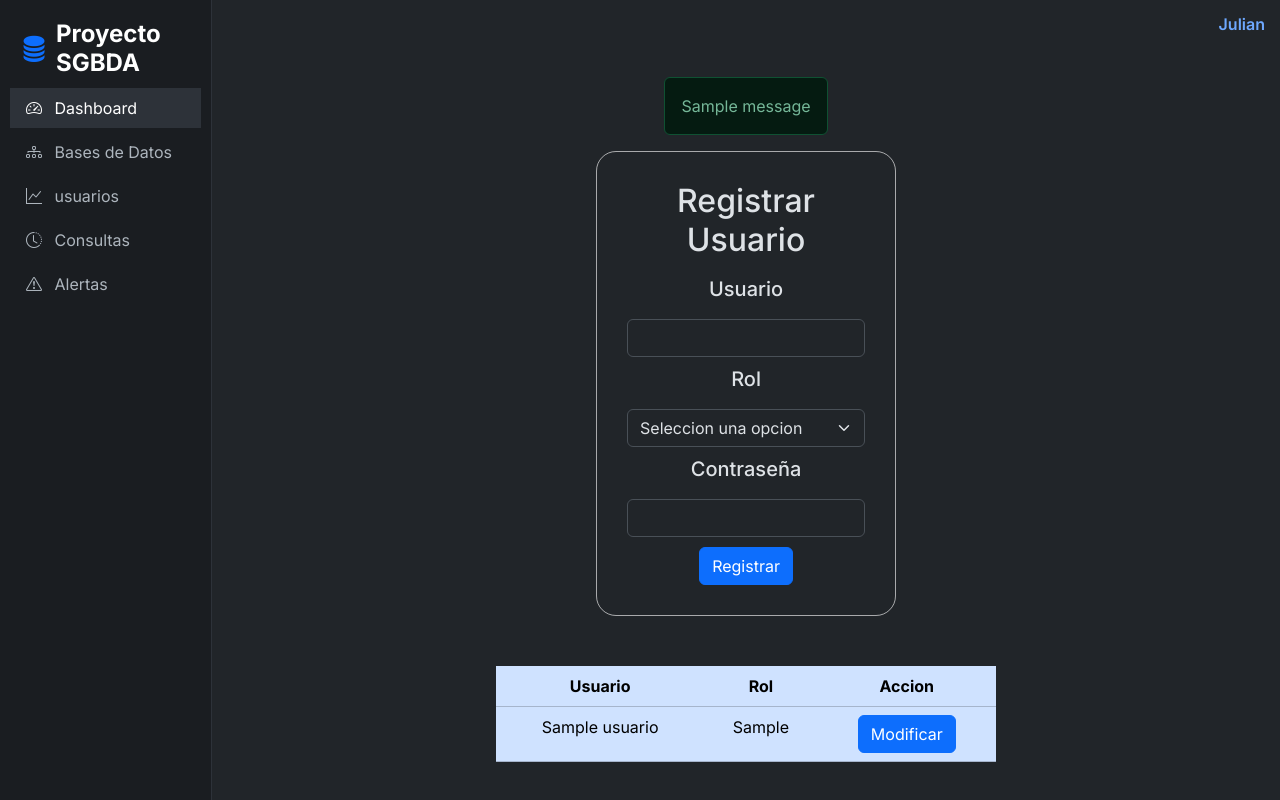
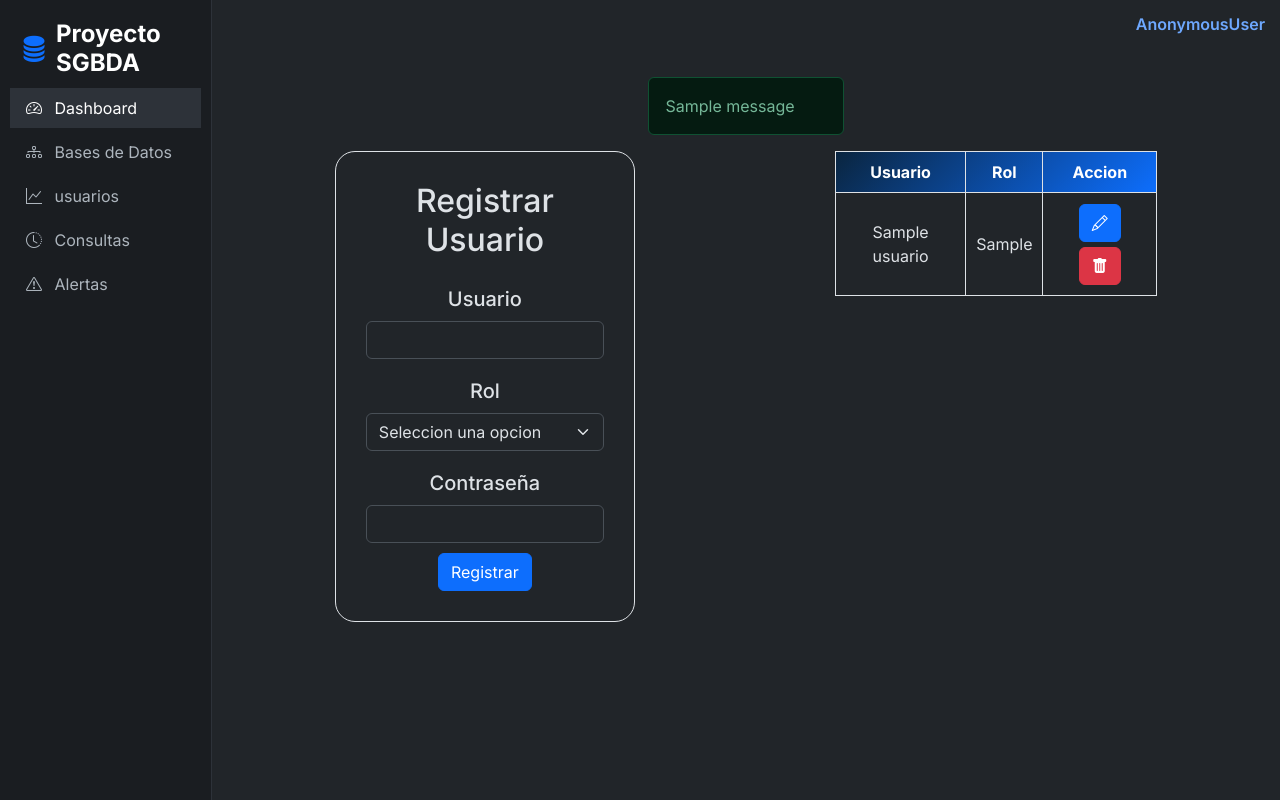
Before and after one commit to JulianCarvajal07/Proyecto-SGBDA, a Django app: page /listar_usuarios/ in a window 1280 px wide. Run offline with Django 5.2, Linux system fonts and the light colour scheme; tables that the repository leaves empty hold one stand-in row (values such as "Sample post"); one stand-in notice (Sample message) is shown.

Commit message:
implementacion de vista para eliminar usuarios de la base de datos, ajuste en el frontend para el archivo usuarios.html

```diff
--- /dev/null
+++ b/sgbda/static/css/tabla-personalizada.css
@@ -0,0 +1,30 @@
+
+
+.tabla-personalizada{
+    width: 100%;
+    margin: 0;
+    /* Ancho mínimo para forzar scroll si es necesario */
+}
+
+.tabla-personalizada tr {
+    width: auto;
+    height: auto;
+}
+
+.tabla-personalizada th,
+.tabla-personalizada td {
+    padding: 8px 10px;
+    border: 1px solid #dee2e6;
+    text-align: center;
+    justify-content: center;
+}
+
+.tabla-personalizada thead{
+    background: linear-gradient(135deg, #0a253f 0%, #0d6efd 100%);
+    color: white;
+}
+
+.tabla-personalizada tbody{
+    width: auto;
+    height: auto;
+}
--- a/sgbda/static/css/usuarios.css
+++ b/sgbda/static/css/usuarios.css
@@ -1,10 +1,10 @@
 
 .contenedor-usuarios{
     display: flex;
-    flex-direction: column;
     width: 80%;
     justify-content: center;
-    align-items: center;
+    align-items: top;
+    gap: 200px;
 }
 
 .registro-usuarios{
@@ -17,12 +17,12 @@
     gap: 10px;
     padding: 30px;
     margin: 0 0 50px 0;
-    border: 1px solid #f7f7f7a2;
+    border: 1px solid #dee2e6;
     border-radius: 20px;
 }
 
 .tabla-usuarios{
-    width: 500px;
+    width: auto;
     justify-content: center;
     align-items: center;
     text-align: center;
--- a/sgbda/templates/base.html
+++ b/sgbda/templates/base.html
@@ -11,6 +11,7 @@
     <link href="https://cdn.jsdelivr.net/npm/bootstrap-icons@1.11.3/font/bootstrap-icons.css" rel="stylesheet">
     <link href="https://fonts.googleapis.com/css2?family=Inter:wght@400;500;600;700&display=swap" rel="stylesheet">
     <link rel="stylesheet" href="{% static 'css/base.css' %}">
+    <link rel="stylesheet" href="{% static 'css/tabla-personalizada.css' %}">
     <link rel="stylesheet" href="{% static 'css/bases_de_datos.css' %}">
     <link rel="stylesheet" href="{% static 'css/usuarios.css' %}">
 
@@ -40,7 +41,7 @@
         <nav class="barra-superior">
                     <div class="dropdown">
                         <a class="nombre-usuario" href="#" data-bs-toggle="dropdown">
-                                <h6 class="fw-semibold">Julian</h6>
+                                <h6 class="fw-semibold">{{ user }}</h6>
                         </a>
                         <ul class="dropdown-menu dropdown-menu-end">
                             <li>
--- a/sgbda/templates/paginas/usuarios.html
+++ b/sgbda/templates/paginas/usuarios.html
@@ -8,9 +8,15 @@
 
 {% if messages %}
     {% for message in messages %}
-        <div class="alert alert-{{ message.tags }}">
-            {{ message }}
-        </div>
+        {% if message.tags == 'error' %}
+            <div class="alert alert-danger alert-dismissible fade show" role="alert">
+                {{ message }}
+            </div>
+        {% else %}
+            <div class="alert alert-{{ message.tags }} alert-dismissible fade show" role="alert">
+                {{ message }}
+            </div>
+        {% endif %}
     {% endfor %}
 {% endif %}
 
@@ -19,9 +25,9 @@
     {% csrf_token %}
     <div class="registro-usuarios">
                 <h2>Registrar Usuario</h2>
-                <h5>Usuario</h5>
+                <h5 style="margin: 10px 0 0 0">Usuario</h5>
                 <input class="form-control" name="usuario" type="text">
-                <h5>Rol</h5>
+                <h5 style="margin: 10px 0 0 0">Rol</h5>
                 <select class="form-select" name="rol">
                         <option selected>Seleccion una opcion</option>
                         <option value="Administrador">Administrador</option>
@@ -29,7 +35,7 @@
                 </select>
 
 
-                <h5>Contraseña</h5>
+                <h5 style="margin: 10px 0 0 0">Contraseña</h5>
                 <input class="form-control" name="contraseña" type="password">
                 <button type="submit" class="btn btn-primary">
                     Registrar
@@ -38,31 +44,79 @@
     </form>
 
     <div class="tabla-usuarios">
-        <div class="table-responsive-sm">
-            <table class="table table-primary">
+            <table class="tabla-personalizada">
                 <thead>
                     <tr>
-                        <th scope="col">Usuario</th>
-                        <th scope="col">Rol</th>
-                        <th scope="col">Accion</th>
+                        <th>Usuario</th>
+                        <th>Rol</th>
+                        <th>Accion</th>
                     </tr>
                 </thead>
                 <tbody>
                     {% for user in usuarios %}
-                    <tr class="">
-                        <td scope="row">{{user.nombre}}</td>
+                    <tr>
+                        <td>{{user.nombre}}</td>
                         <td>{{user.rol}}</td>
                         <td>
-                            <button type="button" class="btn btn-primary">
-                                Modificar
+                            <button type="button" class="btn btn-primary" style="margin: 2.5px" data-bs-toggle="modal" data-bs-target="#modalId">
+                                <i class="bi bi-pencil"></i>
                             </button>
+
+                            <form method="POST" action="{% url 'eliminar_usuario' user.id %}" style="display:inline;">
+                                {% csrf_token %}
+                                <button type="submit" class="btn btn-danger" style="margin: 2.5px">
+                                    <i class="bi bi-trash-fill"></i>
+                                </button>
+                            </form>
                         </td>
                     </tr>
                     {% endfor %}
                 </tbody>
             </table>
-        </div>
     </div>
 
 </div>
+
+<div
+    class="modal fade"
+    id="modalId"
+    tabindex="-1"
+    data-bs-backdrop="static"
+    data-bs-keyboard="false"
+
+    role="dialog"
+    aria-labelledby="modalTitleId"
+    aria-hidden="true"
+>
+    <div
+        class="modal-dialog modal-dialog-scrollable modal-dialog-centered modal-sm"
+        role="document"
+    >
+        <div class="modal-content">
+            <div class="modal-header">
+                <h5 class="modal-title" id="modalTitleId">
+                    Modal title
+                </h5>
+                <button
+                    type="button"
+                    class="btn-close"
+                    data-bs-dismiss="modal"
+                    aria-label="Close"
+                ></button>
+            </div>
+            <div class="modal-body">Body</div>
+            <div class="modal-footer">
+                <button
+                    type="button"
+                    class="btn btn-secondary"
+                    data-bs-dismiss="modal"
+                >
+                    Close
+                </button>
+                <button type="button" class="btn btn-primary">Save</button>
+            </div>
+        </div>
+    </div>
+</div>
+
 {% endblock %}
--- a/sgbda/urls.py
+++ b/sgbda/urls.py
@@ -1,6 +1,6 @@
 from django.urls import path
 from .views.index import index
-from .views.usuarios import registro_usuarios, listar_usuarios
+from .views.usuarios import registro_usuarios, listar_usuarios, eliminar_usuario
 from .views.login import login_usuario
 from .views.bases_de_datos import bases_de_datos
 from django.contrib.auth.views import LogoutView
@@ -14,4 +14,5 @@ urlpatterns = [
     path('logout/', LogoutView.as_view(next_page='login'), name='logout'),
     path('listar_usuarios/', listar_usuarios, name='listar_usuarios'),
     path('registrar_usuarios/', registro_usuarios, name='registrar_usuarios'),
+    path('eliminar_usuario/<int:id>/', eliminar_usuario, name="eliminar_usuario"),
 ]
--- a/sgbda/views/usuarios.py
+++ b/sgbda/views/usuarios.py
@@ -1,4 +1,4 @@
-from django.shortcuts import render, redirect
+from django.shortcuts import render, redirect, get_object_or_404
 from sgbda.models import usuario
 from django.contrib import messages
 
@@ -31,3 +31,19 @@ def registro_usuarios(request):
 
 
     return render(request, 'paginas/usuarios.html')
+
+
+def eliminar_usuario(request, id):
+
+    if request.method == "POST":
+        user_to_delete = get_object_or_404(usuario, id=id)
+
+        # ❌ evitar que se elimine a sí mismo
+        if request.user.id == user_to_delete.id:
+            messages.error(request, "No puedes eliminar tu propio usuario")
+            return redirect("listar_usuarios")
+
+        user_to_delete.delete()
+        messages.success(request, "Usuario eliminado correctamente")
+
+    return redirect("listar_usuarios")
```
